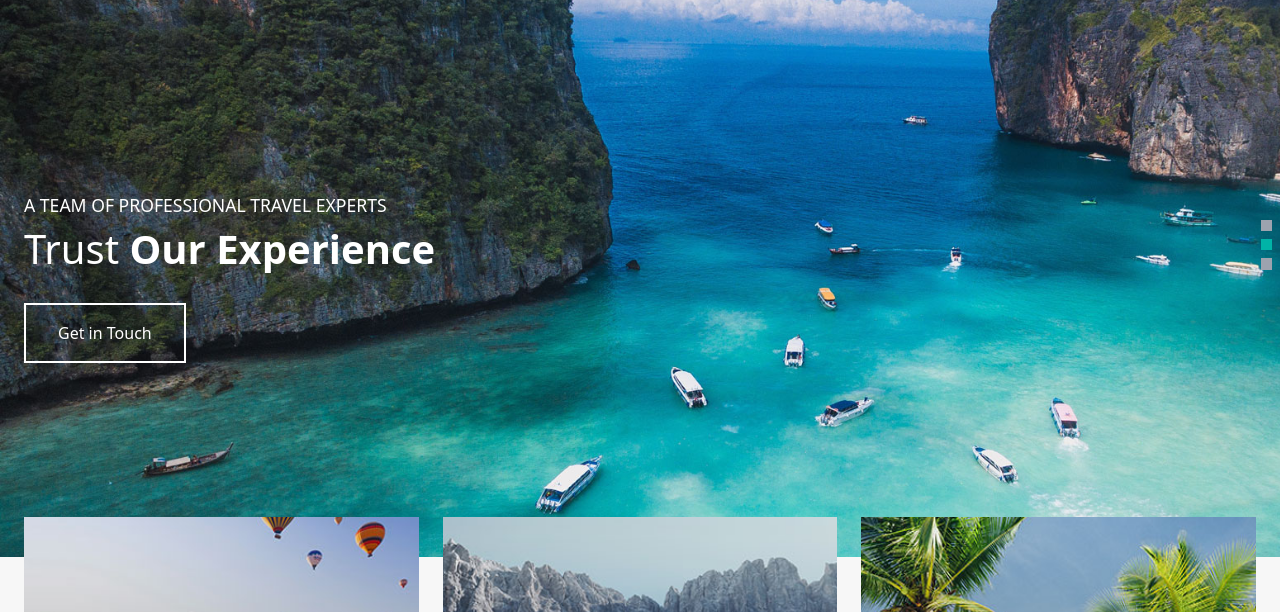
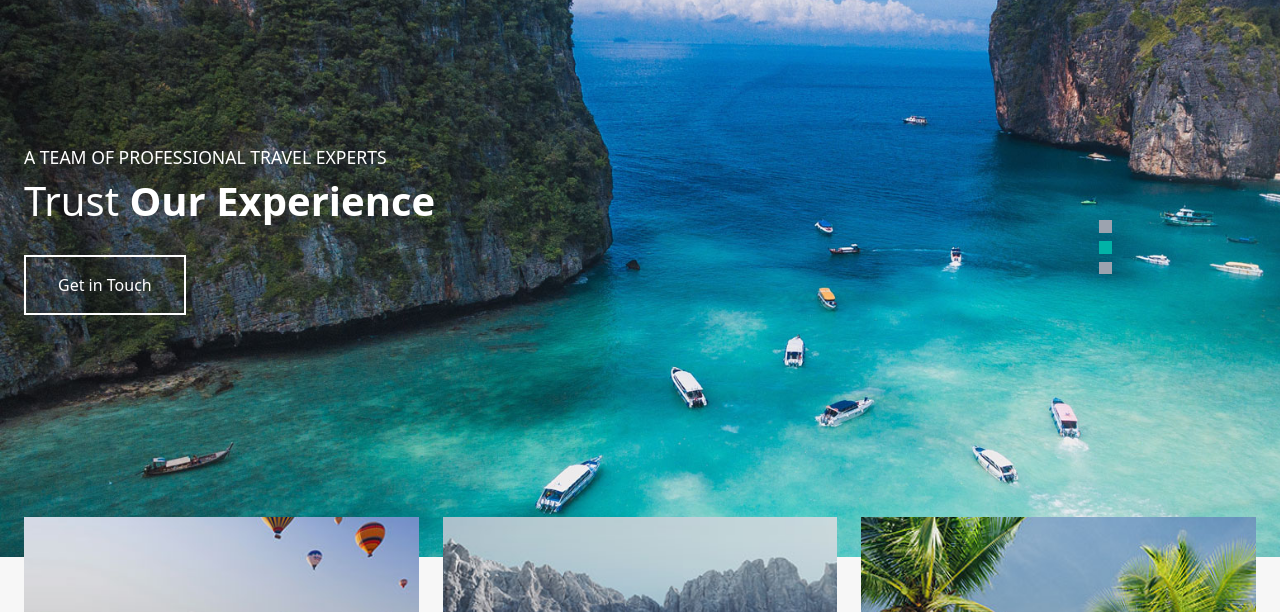
Before and after one commit to ceekaye-lipnica/Tailwind-WonderTour, a website: page dist/home.html in a window 1280 px wide. Shown: the part 188-800 px from the top of the page. Drawn offline with nearby package versions, Linux system fonts and the light colour scheme.

Commit message:
complete

```diff
--- a/src/input.css
+++ b/src/input.css
@@ -28,8 +28,8 @@
 	@apply max-w-[80rem] mx-auto p-[1.5rem];
 }
 
+
 /* REPEATABLE PATTERNS  */
-
 @layer utilities {
 	.btn {
 		@apply inline-block py-[1rem] px-[2rem];
@@ -262,6 +262,7 @@
 			@apply hidden;
 		}
 
+		/*  DESKTOP VIEW - NAVIGATION */
 		.desktop-view {
 			@apply block;
 		}
@@ -469,15 +470,15 @@
 
 	/* ------------------- SLIDER BANNER 1 ------------------- */
 
-	.slider-items-1 {
+	.slider-items-1{
 		@apply relative flex items-center justify-center bg-slide1 min-h-[100vh] bg-cover;
 	}
 
-	.slider-items-2 {
+	.slider-items-2{
 		@apply relative flex items-center justify-center bg-slide2 min-h-[100vh] bg-cover;
 	}
 
-	.slider-items-3 {
+	.slider-items-3{
 		@apply relative flex items-center justify-center bg-slide3 min-h-[100vh] bg-cover;
 	}
 
@@ -487,10 +488,10 @@
 	}
 
 	.slider-text h3 {
-		@apply text-light text-[1.1rem] font-medium w-[25rem];
+		@apply text-light text-[1.1rem] font-medium w-[25rem] translate-x-0 opacity-0 transition-all duration-1000;
 	}
 	.slider-text h2 {
-		@apply text-light text-[2.5rem] pb-[1.5rem];
+		@apply text-light text-[2.5rem] pb-[1.5rem]  opacity-0 translate-y-[0] transition-all duration-1000;
 	}
 
 	.slider-text h2 span {
@@ -498,7 +499,7 @@
 	}
 
 	.slider-btn a {
-		@apply inline-block py-[1rem] px-[2rem] text-light border-solid border-[2px] border-light;
+		@apply inline-block py-[1rem] px-[2rem] text-light border-solid border-[2px] border-light -translate-x-10 opacity-0 transition-all duration-1000;
 	}
 
 	.slider-btn a:hover {
@@ -532,6 +533,10 @@
 		@apply text-light;
 	}
 
+	html {
+		scroll-behavior: smooth
+	}
+
 	.holiday-cards {
 		@apply bg-grey py-[3rem] min-h-[33rem];
 	}
@@ -816,7 +821,7 @@
 	}
 
 	.hottours-img a p {
-		@apply absolute text-light text-[1.5rem] font-medium bg-primary overflow-hidden top-0 right-0 px-[1rem] py-1 bg-transparent z-20;
+		@apply absolute text-light text-[1.4rem] font-medium bg-primary overflow-hidden top-0 right-0 px-[1rem] py-1 bg-transparent z-20 pt-0;
 	}
 
 	.hottours-img a p:before {
@@ -1055,7 +1060,7 @@
 
 	/* ------------------- DREAM SECTION------------------- */
 
-	.dream {
+	.dream{
 		@apply py-[2rem];
 	}
 
@@ -1068,7 +1073,7 @@
 	}
 
 	.dream-item {
-		@apply w-[18rem];
+		@apply w-[17.5rem];
 	}
 
 	.dream-bgImg {
@@ -1268,45 +1273,15 @@
 		}
 
 		.blog-mobile-text ul {
-			@apply hidden transition-[.5s] ease-in delay-[.2s];
+			@apply hidden transition-[.55s] duration-1000;
 		}
 
 		.blog-mobile-text:hover ul {
-			@apply flex items-center transition-[.5s] ease-in delay-[.2s];
+			@apply flex items-center transition-[.5s] duration-1000;
 		}
 	}
 
 	/* ------------------- GALLERY SECTION------------------- */
-
-	/* .gallery{
-		@apply bg-grey relative flex flex-col pb-[5rem];
-	}
-	.gallery-title h3{
-		@apply text-center bg-light px-[2rem] py-[.5rem] mb-[2rem] w-fit mx-auto;
-	}
-
-	.gallery__wrapper{
-        @apply flex items-center justify-center mx-auto;
-    }
-
-	.gallery-img{
-	@apply relative flex flex-row justify-center items-center gap-[1rem] h-fit w-fit overflow-hidden mx-auto lg:m-0;
-	}
-
-	.gallery-imgBox img{
-		@apply w-[25rem] transition-all duration-500;
-	}
-	.gallery-imgBox img:hover{
-		@apply scale-105 transition-all duration-500;
-	}
-
-	.gallery-img i{
-		@apply absolute top-[50%] left-[48%] text-[2rem] text-light;
-	}
-
-	.gallery-imgBox{
-		@apply flex justify-center;
-	} */
 
 	.gallery {
 		@apply bg-grey relative flex flex-col pb-[5rem];
@@ -1488,7 +1463,7 @@
 
 /* ------- SLIDER BUTTON ------- */
 .slider__banner .tns-nav {
-	@apply absolute z-[99] right-0 top-[50%];
+	@apply absolute z-[99] right-[.5rem] top-[50%];
 }
 
 .slider__banner .tns-nav button {
@@ -1499,6 +1474,18 @@
 	@apply bg-primary;
 }
 
+/* SLIDER BANNER TEXT TRANSITION  */
+.slider__banner .tns-slide-active .slider-text h3{
+    @apply translate-y-[-3rem] opacity-100 transition-all duration-1000;
+}
+.slider__banner .tns-slide-active .slider-text h2{
+    @apply translate-y-[-3rem] opacity-100 transition-all duration-1000;
+}
+.slider__banner .tns-slide-active .slider-text a{
+    @apply translate-x-0 translate-y-[-3rem] opacity-100 transition-all duration-1000;
+}
+
+
 .blog .tns-nav {
 	@apply absolute flex items-center justify-center z-[99] bottom-[3rem] right-[35%];
 }
@@ -1532,11 +1519,11 @@
 }
 
 @media (min-width: 1080px) {
-	.tns-nav {
-		@apply right-[15rem];
-	}
-
-	.tns-nav button {
+	.slider__banner .tns-nav {
+		@apply right-[10rem];
+	}
+
+	.slider__banner .tns-nav button {
 		@apply w-[.8rem] h-[.8rem] m-[.5rem];
 	}
 
```
Also changed, not shown: dist/js/script.js, dist/output.css.
